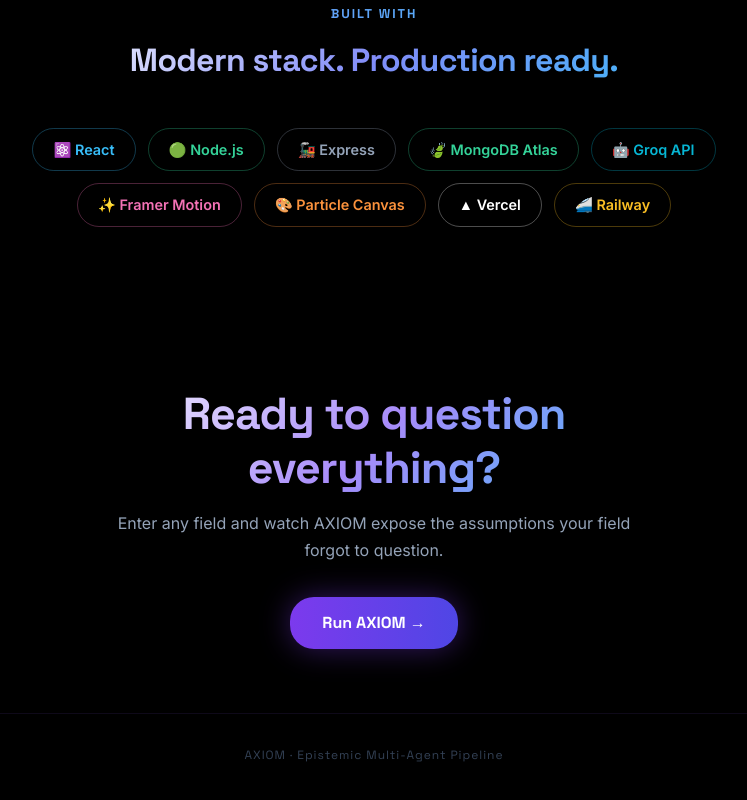
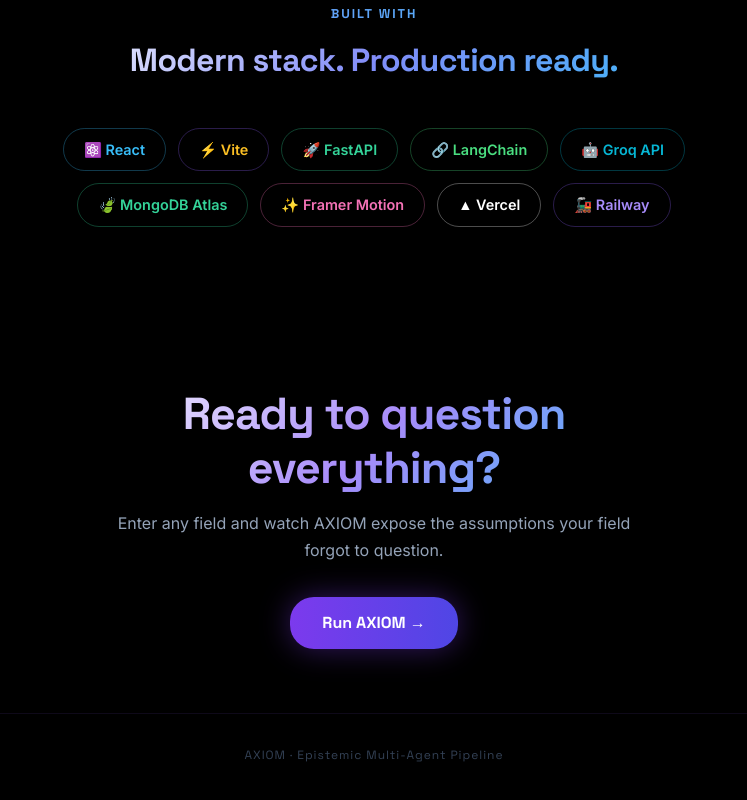
Before and after one commit to AmitK241/Axiom, a React (Vite) app in the folder frontend/: page /about in a window 1280 px wide. Shown: the part 4056-4856 px from the top of the page, without its empty margins (266-1013 px from the left). Built offline with nearby package versions, Linux system fonts and the light colour scheme.

Commit message:
Add demo preview screenshot and fix About page tech stack badges

```diff
--- a/frontend/src/pages/AboutPage.jsx
+++ b/frontend/src/pages/AboutPage.jsx
@@ -357,14 +357,14 @@
             <div style={{ display: 'flex', flexWrap: 'wrap', gap: '0.75rem', justifyContent: 'center' }}>
               {[
                 { label: '⚛️ React',           color: '#38bdf8', border: 'rgba(56,189,248,0.3)'   },
-                { label: '🟢 Node.js',          color: '#34d399', border: 'rgba(52,211,153,0.3)'   },
-                { label: '🚂 Express',           color: '#94a3b8', border: 'rgba(148,163,184,0.3)'  },
+                { label: '⚡ Vite',             color: '#fbbf24', border: 'rgba(139,92,246,0.3)'   },
+                { label: '🚀 FastAPI',           color: '#34d399', border: 'rgba(52,211,153,0.3)'   },
+                { label: '🔗 LangChain',         color: '#4ade80', border: 'rgba(74,222,128,0.3)'   },
+                { label: '🤖 Groq API',          color: '#06b6d4', border: 'rgba(6,182,212,0.3)'    },
                 { label: '🍃 MongoDB Atlas',     color: '#34d399', border: 'rgba(52,211,153,0.3)'   },
-                { label: '🤖 Groq  API',          color: '#06b6d4', border: 'rgba(6,182,212,0.3)'   },
                 { label: '✨ Framer Motion',     color: '#f472b6', border: 'rgba(244,114,182,0.3)'  },
-                { label: '🎨 Particle Canvas',   color: '#fb923c', border: 'rgba(251,146,60,0.3)'   },
                 { label: '▲ Vercel',             color: '#ffffff', border: 'rgba(255,255,255,0.3)'  },
-                { label: '🚄 Railway',            color: '#fbbf24', border: 'rgba(251,191,36,0.3)'   },
+                { label: '🚂 Railway',            color: '#a78bfa', border: 'rgba(139,92,246,0.3)'   },
               ].map(({ label, color, border }) => (
                 <div key={label} style={{
                   padding: '10px 20px', borderRadius: '100px',
```
Also changed, not shown: frontend/public/demo-preview.png (added).
